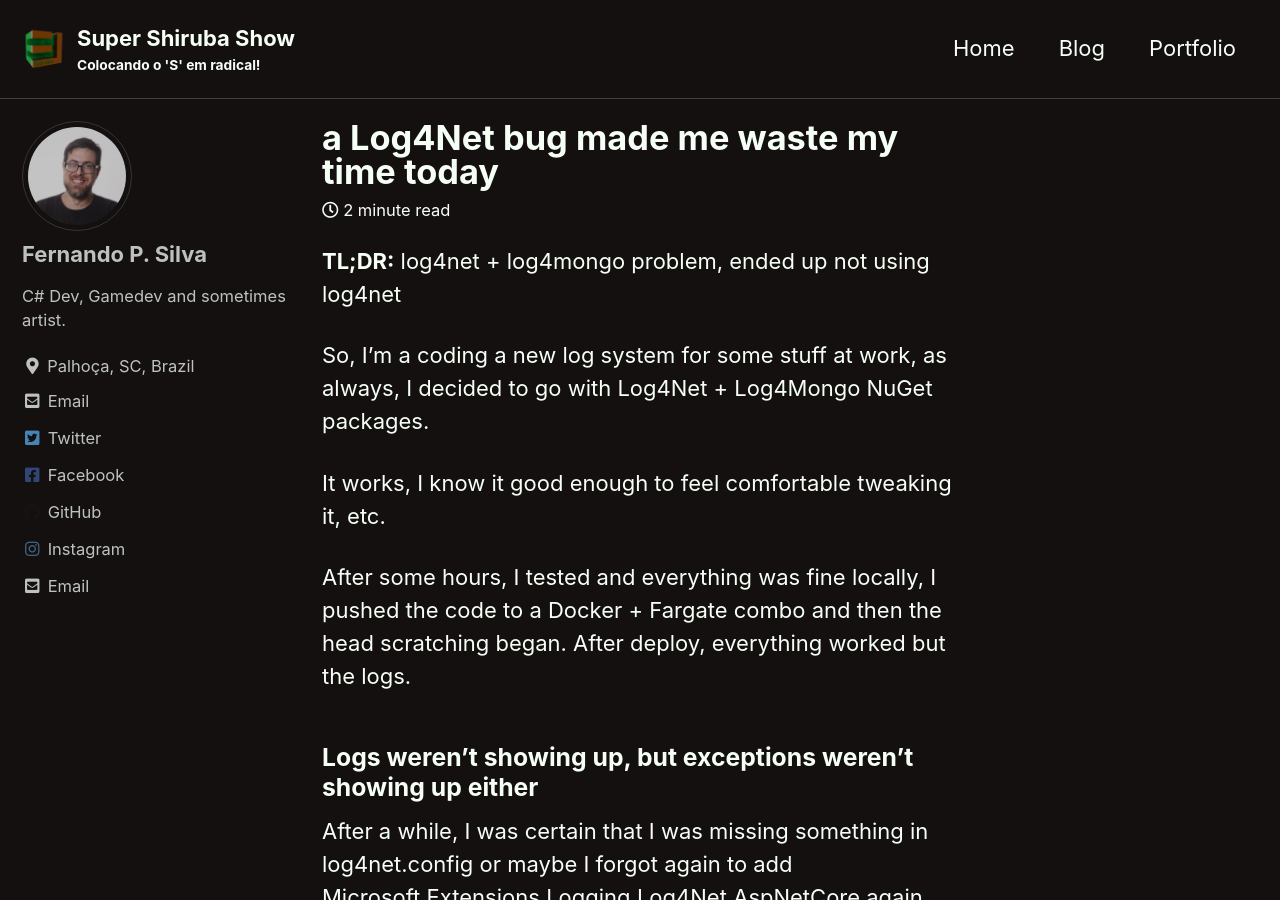
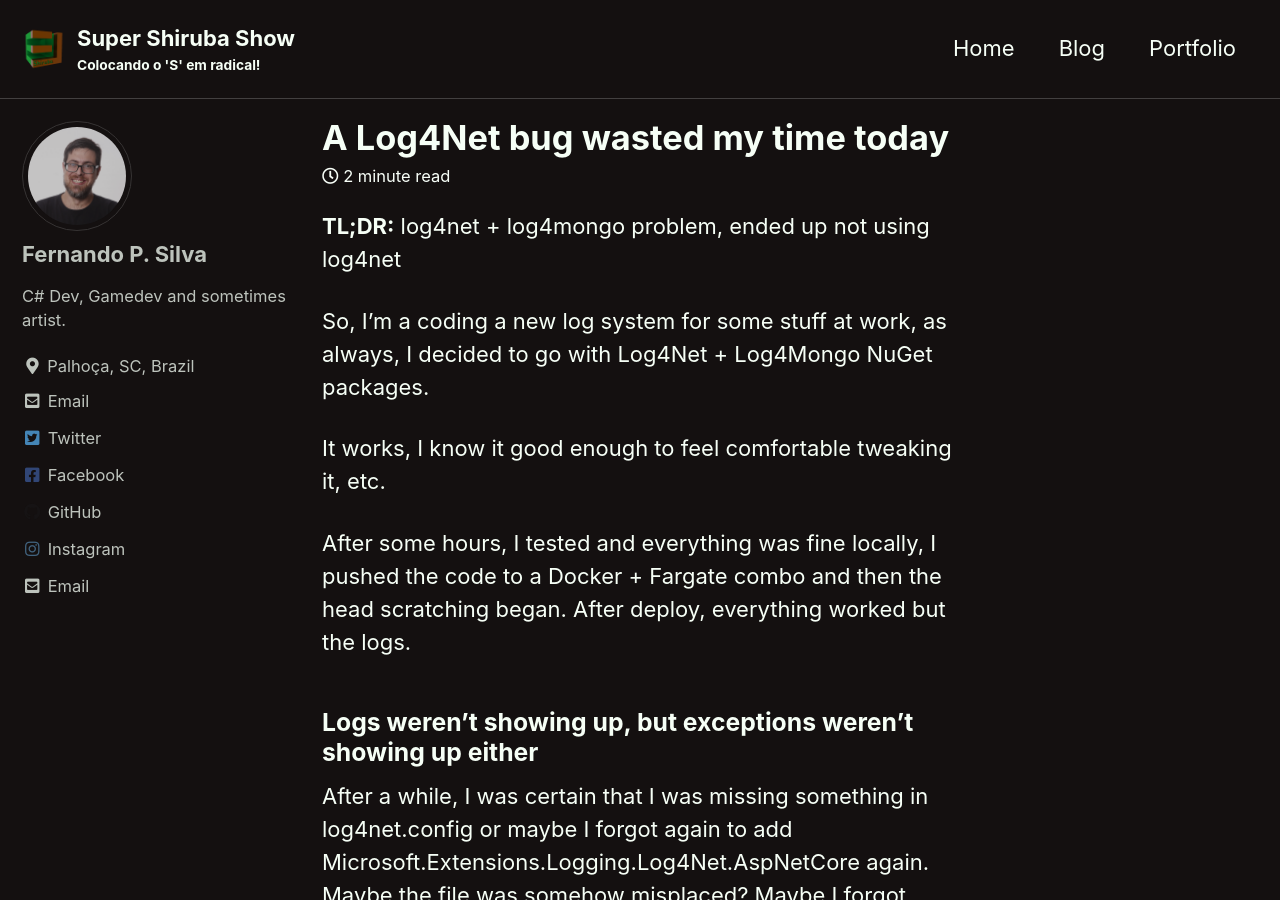
Before and after one commit to fshiruba/ShirubaSite, a Jekyll site: the page built from _posts/2020-10-13-log4netwindowsprincipal.md, in a window 1280 px wide and 900 px high. Built offline with Jekyll 4.4.1, drawn with Linux system fonts in a browser that asks for light colours; cached includes are drawn as plain includes.

Commit message:
Update 2020-10-13-log4netwindowsprincipal.md

```diff
--- a/_posts/2020-10-13-log4netwindowsprincipal.md
+++ b/_posts/2020-10-13-log4netwindowsprincipal.md
@@ -1,6 +1,6 @@
 ---
 layout: single
-title:  "a Log4Net bug made me waste my time today"
+title:  "A Log4Net bug wasted my time today"
 date:   2020-10-14 18:40:00 -0300
 categories: C#
 tags: log4net log4mongo bug
```
